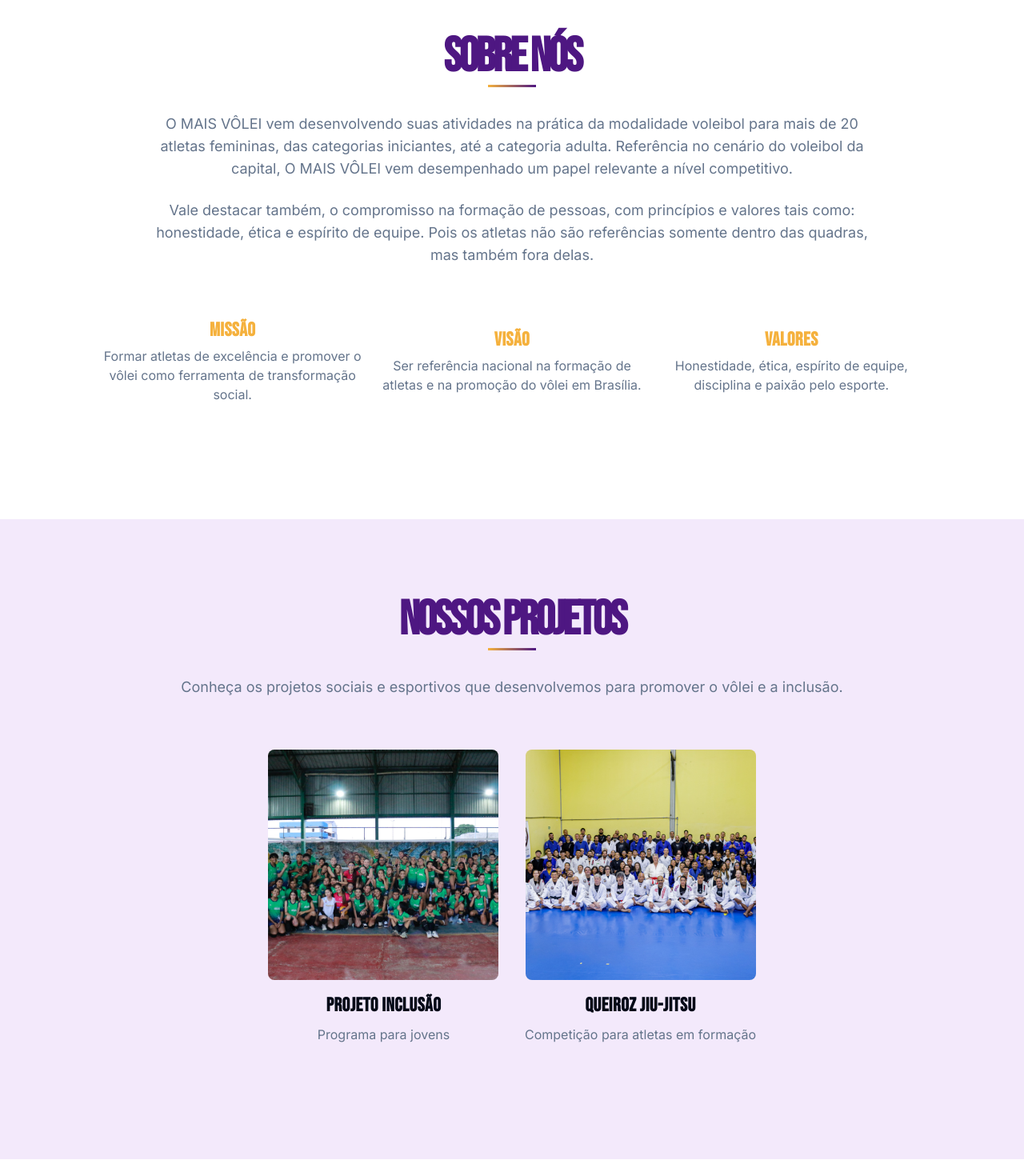
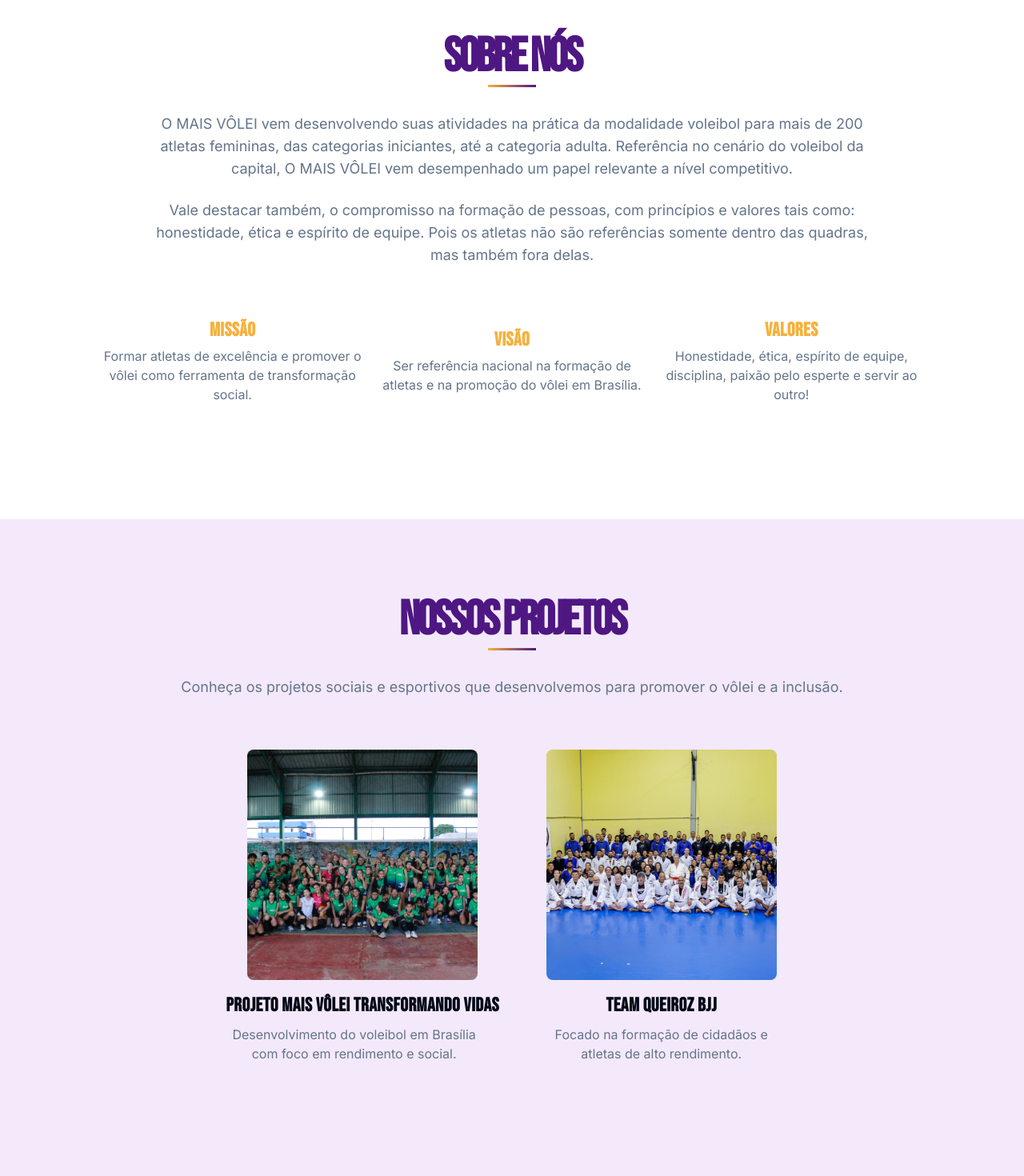
Before and after one commit to Fefevs09/mais-volei-brasilia-web-site, a Next.js app: page / in a window 1280 px wide. Shown: the part 920-2390 px from the top of the page at 80% size. Built offline with nearby package versions, Linux system fonts and the light colour scheme.

Commit message:
fix: change informations about the projects

```diff
--- a/app/page.tsx
+++ b/app/page.tsx
@@ -250,7 +250,7 @@ export default function Home() {
                 </h2>
                 <p className="text-sm sm:text-base md:text-lg text-muted-foreground max-w-[900px] mx-auto pt-4">
                   O MAIS VÔLEI vem desenvolvendo suas atividades na prática da
-                  modalidade voleibol para mais de 20 atletas femininas, das
+                  modalidade voleibol para mais de 200 atletas femininas, das
                   categorias iniciantes, até a categoria adulta. Referência no
                   cenário do voleibol da capital, O MAIS VÔLEI vem desempenhado
                   um papel relevante a nível competitivo.
@@ -286,8 +286,8 @@ export default function Home() {
                     Valores
                   </h3>
                   <p className="text-sm sm:text-base text-muted-foreground">
-                    Honestidade, ética, espírito de equipe, disciplina e paixão
-                    pelo esporte.
+                    Honestidade, ética, espírito de equipe, disciplina, paixão
+                    pelo esperte e servir ao outro!
                   </p>
                 </div>
               </div>
@@ -313,15 +313,17 @@ export default function Home() {
               <div className="mx-auto grid max-w-5xl gap-6 md:gap-8 py-8 md:py-12 grid-cols-1 md:grid-cols-2">
                 {[
                   {
-                    name: "Projeto Inclusão",
-                    description: "Programa para jovens",
+                    name: "Projeto Mais Vôlei Transformando Vidas",
+                    description:
+                      "Desenvolvimento do voleibol em Brasília com foco em rendimento e social.",
                     slug: "projeto-inclusao",
                     image: "/images/maisvolei2.jpeg",
                   },
                   {
-                    name: "Queiroz Jiu-jitsu",
-                    description: "Competição para atletas em formação",
-                    slug: "torneio-juvenil",
+                    name: "TEAM QUEIROZ BJJ",
+                    description:
+                      "Focado na formação de cidadãos e atletas de alto rendimento.",
+                    slug: "queiroz-bjj",
                     image: "/images/JL Queiroz - Graduação 2025-109.jpg",
                   },
                 ].map((projeto, index) => (
--- a/app/projetos/[slug]/page.tsx
+++ b/app/projetos/[slug]/page.tsx
@@ -9,12 +9,12 @@ const projetos = {
     name: "Projeto Inclusão",
     description: "Programa para jovens em situação de vulnerabilidade",
     details:
-      "O Projeto Inclusão visa integrar jovens de comunidades carentes através do vôlei, promovendo valores como disciplina e trabalho em equipe. Oferecemos aulas gratuitas, equipamentos e acompanhamento psicológico para ajudar no desenvolvimento pessoal e esportivo.",
+      "O Projeto Inclusão visa integrar jovens através do vôlei, promovendo valores como disciplina e trabalho em equipe. Oferecemos aulas gratuitas para ajudar no desenvolvimento pessoal e esportivo.",
     image: "/images/maisvolei2.jpeg",
   },
-  "torneio-juvenil": {
-    name: "Torneio Juvenil",
-    description: "Competição para atletas em formação",
+  "queiroz-bjj": {
+    name: "TEAM QUEIROZ BJJ",
+    description: "Focado na formação de cidadãos e atletas de alto rendimento.",
     details:
       "Anualmente organizamos torneios para atletas juvenis, proporcionando experiência competitiva e desenvolvimento técnico. Participam equipes de todo o Distrito Federal, com premiações e reconhecimento para os destaques.",
     image: "/images/JL Queiroz - Graduação 2025-109.jpg",
```
